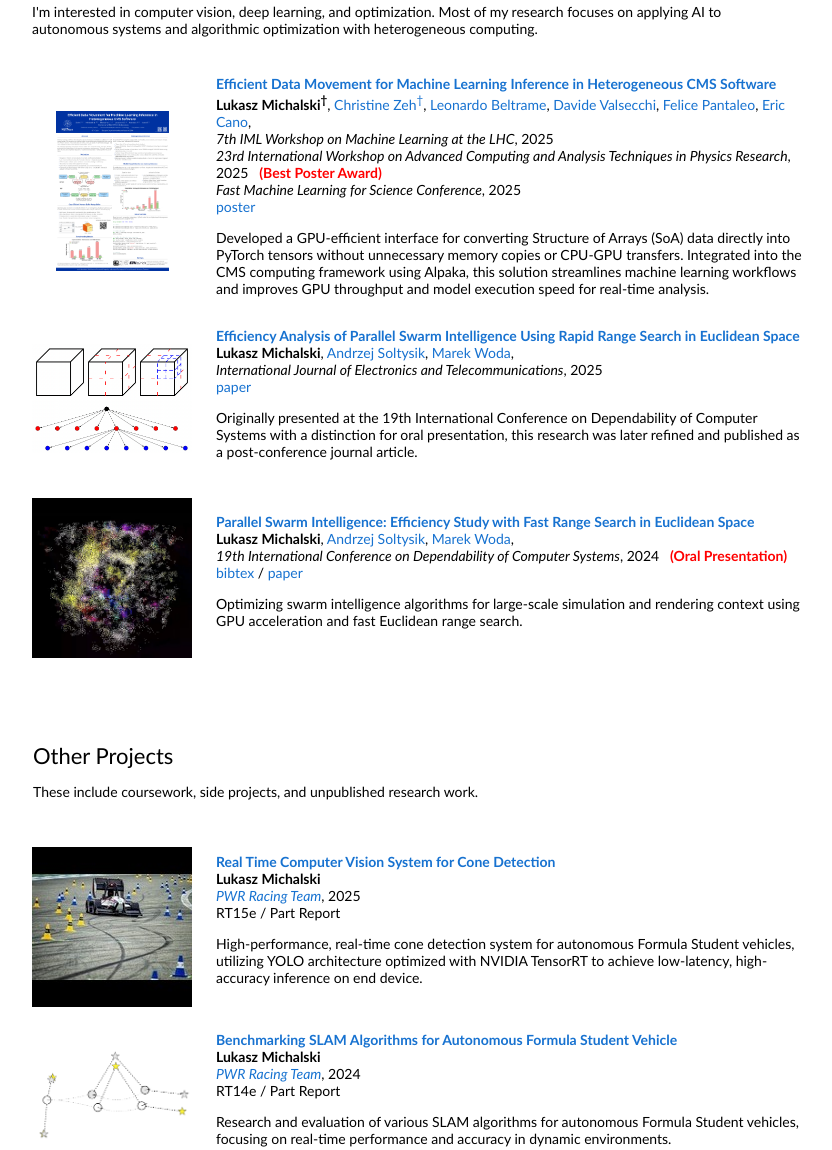
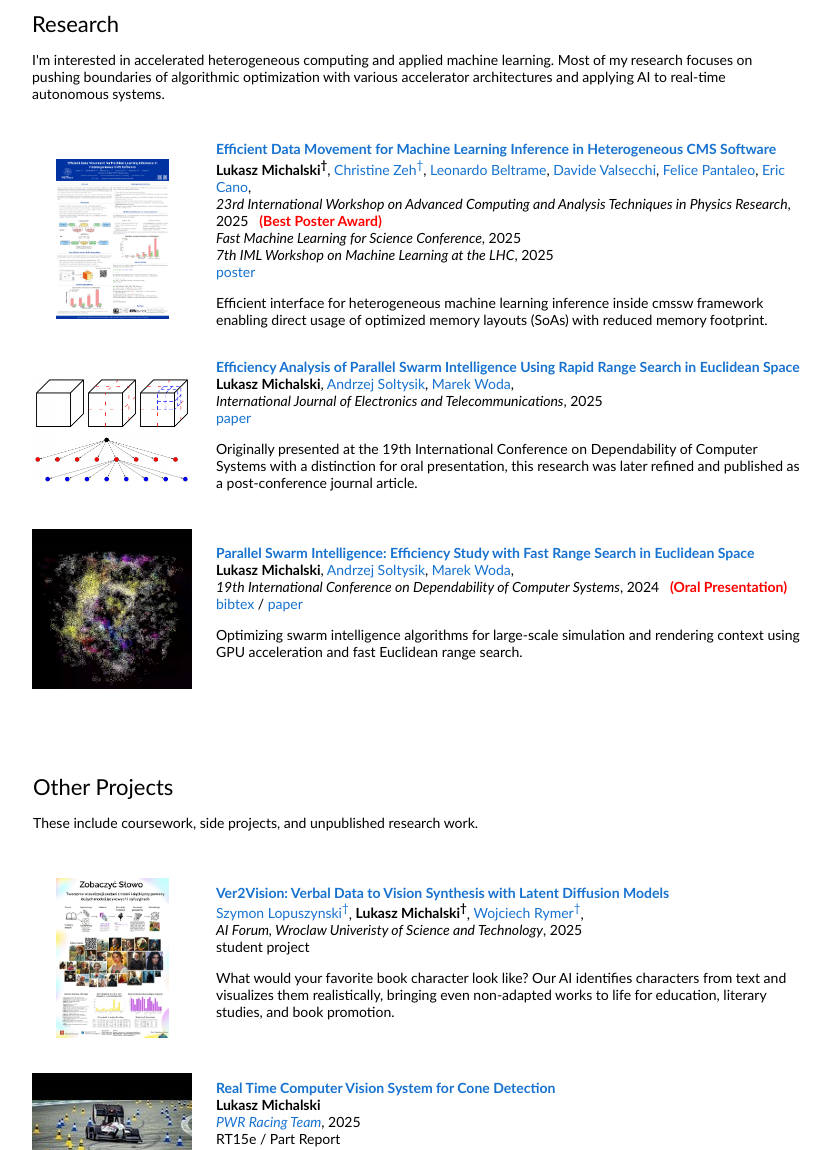
Before and after one commit to lukaszmichalskii/about-me, a plain HTML site: page index.html in a window 1280 px wide. Shown: the part 421-1571 px from the top of the page, without its empty margins (224-1056 px from the left). Drawn offline with Linux system fonts and the light colour scheme.

Commit message:
Update of page (AMD, post CERN stuff)
Author: Lukasz Michalski <lukasz.michalski222@gmail.com>

```diff
--- a/index.html
+++ b/index.html
@@ -29,10 +29,12 @@
               <p class="name" style="text-align: center;">
                 Lukasz Michalski
               </p>
-              <p>I'm a research student at <a href="https://home.cern/">CERN</a> in Geneva, where I work on real-time and quasi real-time data acquisition and physics algorithms with heterogeneous computing at the <a href="https://cms.cern/">CMS experiment</a>. My research focuses on jet clustering & tagging, exploring rare physics cases and optimization for high-speed AI inference for <a href="https://nextgentriggers.web.cern.ch/">Next Generation Trigger</a> project.
+              <p>I'm a Software Engineer at <a href="https://amd.com/">AMD</a>, where I work on optimization of rendering pipelines using modern machine learning solutions in FidelityFX: upscaling, frame generation, ray regeneration, radiance caching, on proprietary AMD RDNA graphics accelerator architectures.
+              </p>
+              <p> Previously research student at <a href="https://home.cern/">CERN</a> <a href="https://cms.cern/">CMS experiment</a> (<a href="https://nextgentriggers.web.cern.ch/">Next Generation Trigger</a>). Focused on benchamarking heterogeneous architectures towards 40 MHz processing; efficient heterogeneous ML inference inside <a href="https://github.com/cms-sw/cmssw">cmssw</a> framework; new tau tagging approach with parallel clustering.
               </p>
               <p>
-                At Intel R&D, I worked on GPU Software Development (AI/CV) in AI Graphics Software for <a href="https://www.intel.com/content/www/us/en/products/docs/discrete-gpus/arc/technology/directx-12-ultimate.html">DirectX 3D</a> team. At Nokia, I contributed to internal tools for analyzing eNB machine logs and developed an in-house source code management system for SoC hardware solutions. Currently, I am pursuing an MSc in artificial intelligence at <a href="https://ai.pwr.edu.pl/">Wroclaw University of Science and Technology</a>.
+                At Intel R&D, I worked on GPU Software Development (AI/CV) in AI Graphics Software for <a href="https://www.intel.com/content/www/us/en/products/docs/discrete-gpus/arc/technology/directx-12-ultimate.html">DirectX 3D</a> team. At Nokia, I contributed to internal tools for analyzing eNB machine logs and developed an in-house source code management system for SoC hardware solutions. Pursuing an MSc in artificial intelligence at <a href="https://ai.pwr.edu.pl/">Wroclaw University of Science and Technology</a>.
               </p>
               <p style="text-align:center">
                 <a href="mailto:lukasz.michalski222@gmail.com">Email</a> &nbsp;/&nbsp;
@@ -55,7 +57,7 @@
             <td style="padding:16px;width:100%;vertical-align:middle">
               <h2>Research</h2>
               <p>
-                I'm interested in computer vision, deep learning, and optimization. Most of my research focuses on applying AI to autonomous systems and algorithmic optimization with heterogeneous computing.
+                I'm interested in accelerated heterogeneous computing and applied machine learning. Most of my research focuses on pushing boundaries of algorithmic optimization with various accelerator architectures and applying AI to real-time autonomous systems.
               </p>
             </td>
           </tr>
@@ -81,16 +83,16 @@
               <a href="https://www.linkedin.com/in/felicepantaleo/">Felice Pantaleo</a>,
               <a href="https://www.linkedin.com/in/eric-cano-2ab38273/">Eric Cano</a>,
               <br>
-              <em>7th IML Workshop on Machine Learning at the LHC</em>, 2025
-              <br>
               <em>23rd International Workshop on Advanced Computing and Analysis Techniques in Physics Research</em>, 2025  &nbsp <font color="red"><strong>(Best Poster Award)</strong></font>
               <br>
               <em>Fast Machine Learning for Science Conference</em>, 2025
               <br>
+              <em>7th IML Workshop on Machine Learning at the LHC</em>, 2025
+              <br>
               <a href="data/Efficient_Data_Movement_for_Machine_Learning_Inference_in_Heterogeneous_CMS_Software.pdf">poster</a>
               <p></p>
               <p>
-                Developed a GPU-efficient interface for converting Structure of Arrays (SoA) data directly into PyTorch tensors without unnecessary memory copies or CPU-GPU transfers. Integrated into the CMS computing framework using Alpaka, this solution streamlines machine learning workflows and improves GPU throughput and model execution speed for real-time analysis.
+                Efficient interface for heterogeneous machine learning inference inside cmssw framework enabling direct usage of optimized memory layouts (SoAs) with reduced memory footprint.
               </p>
             </td>
           </tr>
@@ -102,15 +104,6 @@
                 <img src="images/octree.png" width=100%>
               </a>
             </td>
-            <!-- <td style="padding:16px;width:20%;vertical-align:middle">
-              <div class="one">
-                <div class="two" id='cudax_image'><video  width=100% muted autoplay loop>
-                <source src="images/cudax.mp4" type="video/mp4">
-                Your browser does not support the video tag.
-                </video></div>
-                <img src='images/octree.png' width=100%>
-              </div>
-            </td> -->
             <td style="padding:8px;width:80%;vertical-align:middle">
               <a href="https://ijet.pl/index.php/ijet/article/view/10.24425-ijet.2025.153541">
                 <span class="papertitle">Efficiency Analysis of Parallel Swarm Intelligence Using Rapid Range Search in Euclidean Space</span>
@@ -188,6 +181,33 @@
           </tr>
         </tbody></table>
         <table style="width:100%;border:0px;border-spacing:0px;border-collapse:separate;margin-right:auto;margin-left:auto;"><tbody>
+
+          <!-- SLAM -->
+          <tr>
+            <td style="padding:16px;width:20%;vertical-align:middle;text-align:center;">
+              <a href="data/Ver2Vision_Verbal_Data_to_Vision_Synthesis_with_Latent_Diffusion_Models.pdf" target="_blank">
+                <img src="images/v2v.jpg" alt="clean-usnob" width="113" height="160">
+              </a>
+            </td>
+            <td style="padding:8px;width:80%;vertical-align:middle">
+              <a href="https://huggingface.co/Smogy">
+                <span class="papertitle">Ver2Vision: Verbal Data to Vision Synthesis with Latent Diffusion Models
+                </span>
+              </a>
+              <br>
+              <a href="">Szymon Lopuszynski<sup>&dagger;</sup></a>,
+              <strong>Lukasz Michalski<sup>&dagger;</sup></strong>,
+              <a href="">Wojciech Rymer<sup>&dagger;</sup></a>,
+              <br>
+              <em>AI Forum, Wroclaw Univeristy of Science and Technology</em>, 2025
+              <br>
+              student project
+              <p></p>
+              <p>
+                What would your favorite book character look like? Our AI identifies characters from text and visualizes them realistically, bringing even non-adapted works to life for education, literary studies, and book promotion.
+              </p>
+            </td>
+          </tr>
 
           <!-- COMPUTER VISION -->
           <tr onmouseout="cv_stop()" onmouseover="cv_start()">
```
Also changed, not shown: images/v2v.jpg (added), 1 other file.
